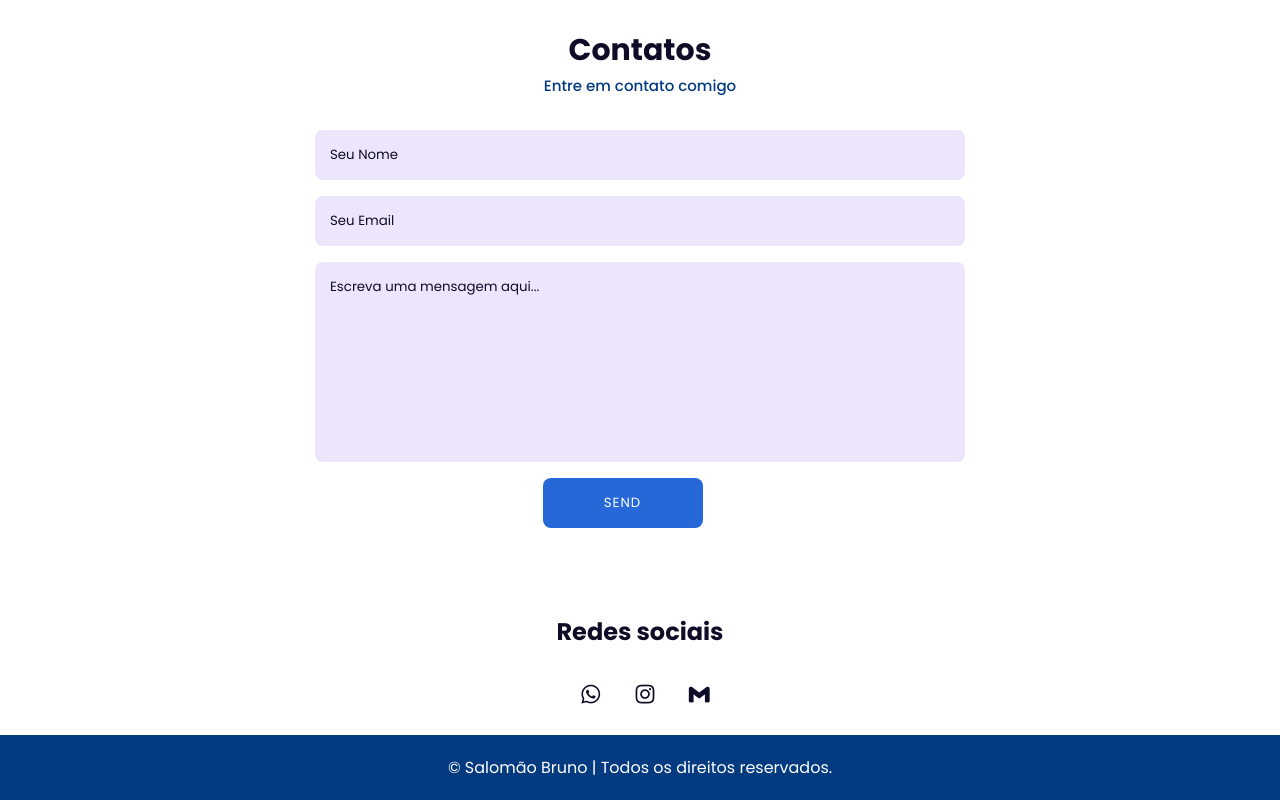
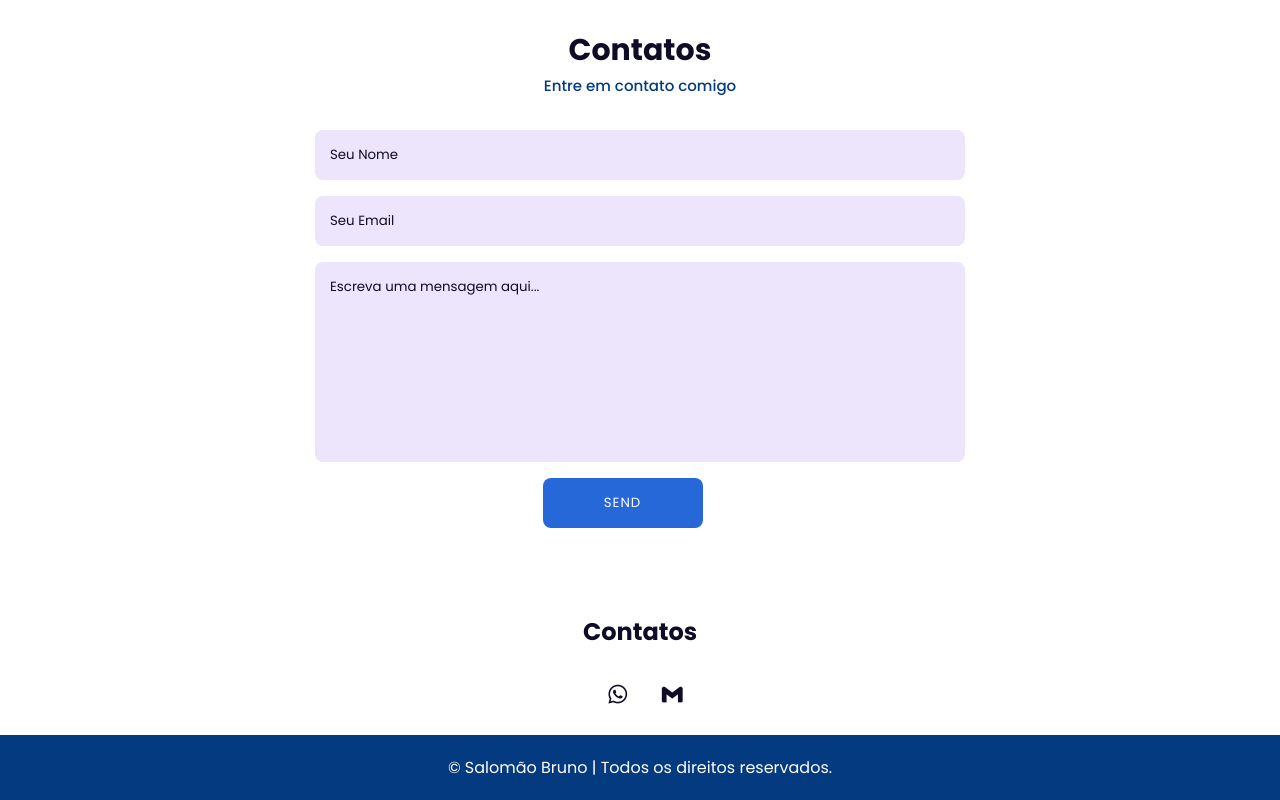
Before and after one commit to brunaoks/portfolio-salomao, a plain HTML site: page index.html in a window 1280 px wide. Shown: the part 2375-3175 px from the top of the page. Drawn offline with nearby package versions, Linux system fonts and the light colour scheme.

Commit message:
retirado o link para instagram

```diff
--- a/index.html
+++ b/index.html
@@ -171,10 +171,9 @@
   </section>
   <!-- Contact Section End -->
   <div class="footer">
-    <h2>Redes sociais</h2>
+    <h2>Contatos</h2>
     <div class="footer-social">
       <a target="_blank" href="https://wa.me/5581981946222"><i class='bx bxl-whatsapp'></i></a>
-      <a target="_blank" href="https://www.instagram.com/bruno_florenc0/"><i class='bx bxl-instagram'></i></a>
       <a target="_blank" href="mailto:sfbruno2002@gmail.com"><i class='bx bxl-gmail'></i></a>
     </div>
 
```
